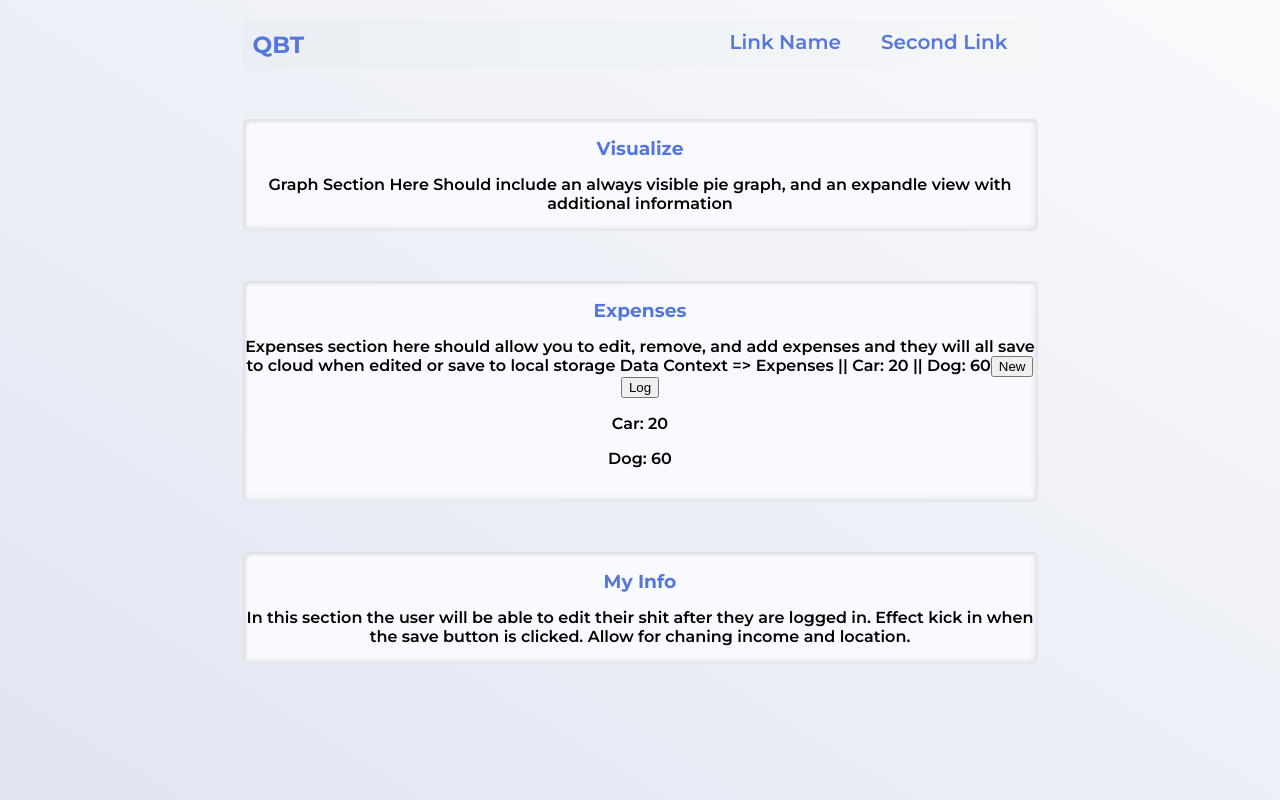
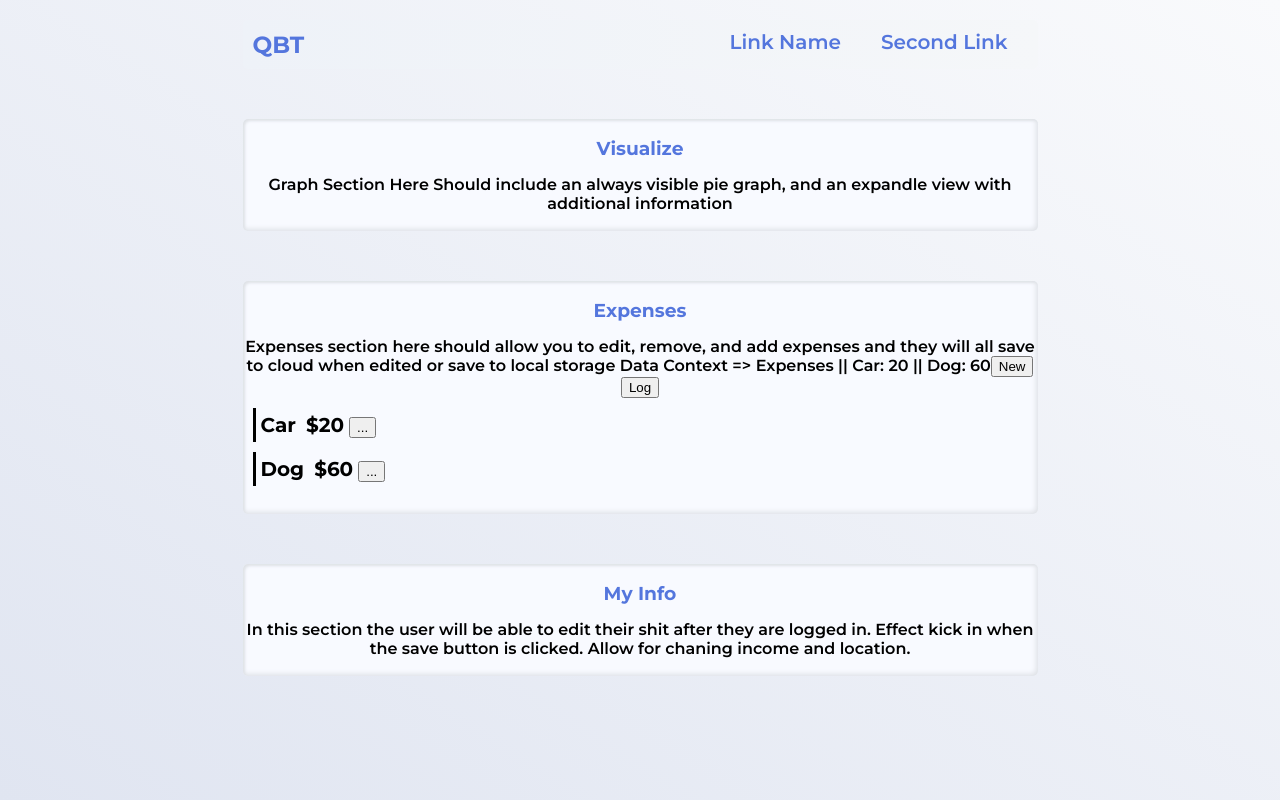
Before and after one commit to JoshBergman/QBT2, a React (Create React App) app: page / in a window 1280 px wide. Built offline with nearby package versions, Linux system fonts and the light colour scheme.

Commit message:
In progress expenses commit

```diff
--- /dev/null
+++ b/src/Components/PageComponents/Expenses/RenderExpenses/ExpenseCard.module.css
@@ -0,0 +1,16 @@
+.card {
+  border-left: 3px solid;
+
+  width: fit-content;
+  margin: 10px;
+
+  display: flex;
+  align-items: baseline;
+  justify-content: space-evenly;
+}
+
+.textItem {
+  margin: 5px;
+  font-size: 20px;
+  text-align: left;
+}
--- /dev/null
+++ b/src/Components/PageComponents/Expenses/RenderExpenses/ExpenseCard.tsx
@@ -0,0 +1,22 @@
+import styles from "./ExpenseCard.module.css";
+
+interface IExpenseCardProps {
+  label: string;
+  amount: number;
+  actions: {
+    remove: (label: string) => void;
+    modify: (oldLabel: string, newlabel: string, newAmount: number) => void;
+  };
+}
+
+const ExpenseCard = ({ label, amount, actions }: IExpenseCardProps) => {
+  return (
+    <div className={styles.card}>
+      <h5 className={styles.textItem}>{label}</h5>
+      <h5 className={styles.textItem}>{"$" + amount}</h5>
+      <button onClick={() => actions.remove(label)}>...</button>
+    </div>
+  );
+};
+
+export default ExpenseCard;
--- a/src/Components/PageComponents/Expenses/RenderExpenses/RenderExpenses.tsx
+++ b/src/Components/PageComponents/Expenses/RenderExpenses/RenderExpenses.tsx
@@ -1,16 +1,36 @@
 import { useContext } from "react";
 import { DataContext } from "../../../../Store/Data/DataContext";
+import ExpenseCard from "./ExpenseCard";
 
 const RenderExpenses = () => {
   const dataCTX = useContext(DataContext).userData;
   const expenses = dataCTX.expenses; //returns object of expenses ex: {groceries: 20, etc}
+
+  const removeHandler = (label: string) => {
+    dataCTX.actions.remExpense(label);
+  };
+
+  const modifyHandler = (
+    oldLabel: string,
+    newLabel: string,
+    newAmount: number
+  ) => {
+    dataCTX.actions.modifyExpense(oldLabel, newLabel, newAmount);
+  };
 
   const returnExpenseCards = () => {
     const expenseKeys = Object.keys(expenses);
     const cards: React.ReactNode[] = [];
 
     expenseKeys.forEach((key) => {
-      cards.push(<p key={key}>{key + ": " + expenses[key]}</p>);
+      cards.push(
+        <ExpenseCard
+          actions={{ remove: removeHandler, modify: modifyHandler }}
+          label={key}
+          amount={expenses[key]}
+          key={key}
+        />
+      );
     });
     return cards;
   };
--- a/src/Components/UI/Header/Header.module.css
+++ b/src/Components/UI/Header/Header.module.css
@@ -3,7 +3,7 @@
   top: 0;
   padding: 10px;
   font-size: 20px;
-  background: linear-gradient(to right, #ebeff5, #f5f7f9);
+  background: linear-gradient(to right, #eef2f8, #f5f7f9);
   border-radius: 5px;
 }
 
--- a/src/Components/UI/PageElements/SectionCard.module.css
+++ b/src/Components/UI/PageElements/SectionCard.module.css
@@ -2,7 +2,7 @@
   margin: 50px 0;
   padding: 18px 0;
   border-radius: 5px;
-  box-shadow: -3px -3px 5px #dfe2e7 inset, 3px 3px 3px #dfe2e7 inset;
+  box-shadow: -2px -2px 5px #dfe2e7 inset, 2px 2px 3px #dfe2e7 inset;
 
   text-align: center;
 }
--- a/src/Store/Data/DataContext.tsx
+++ b/src/Store/Data/DataContext.tsx
@@ -2,7 +2,7 @@ import React from "react";
 
 export interface IUserData {
   user: { [index: string]: string | number };
-  expenses: { [index: string]: string | number };
+  expenses: { [index: string]: number };
   actions: { [index: string]: Function };
 }
 
--- a/src/Store/Data/DataProvider.tsx
+++ b/src/Store/Data/DataProvider.tsx
@@ -44,7 +44,7 @@ export const DataProvider = ({ children }: IProviderProps) => {
 
   const finalUserData: IUserData = {
     user: currUserInfo,
-    expenses: { ...currExpenses },
+    expenses: currExpenses,
     actions: {
       newExpense: newExpense,
       remExpense: remExpense,
```
